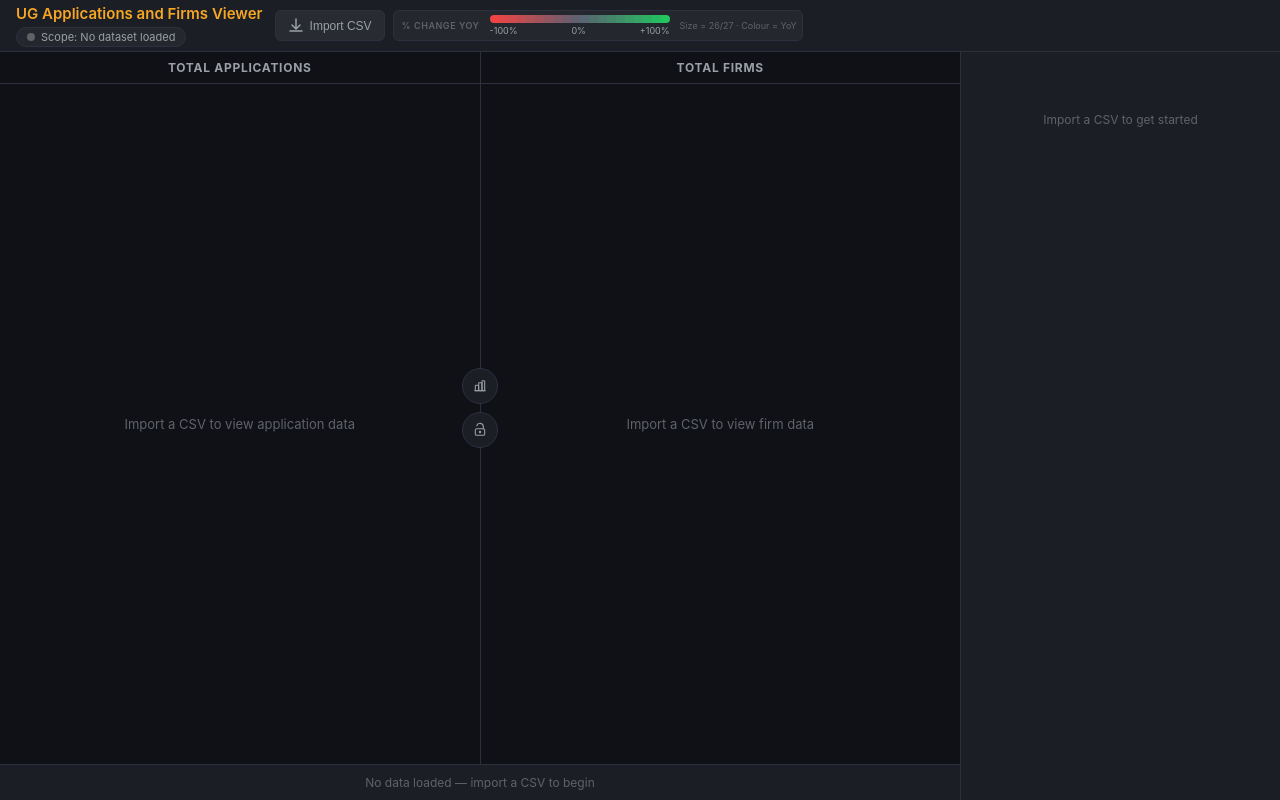
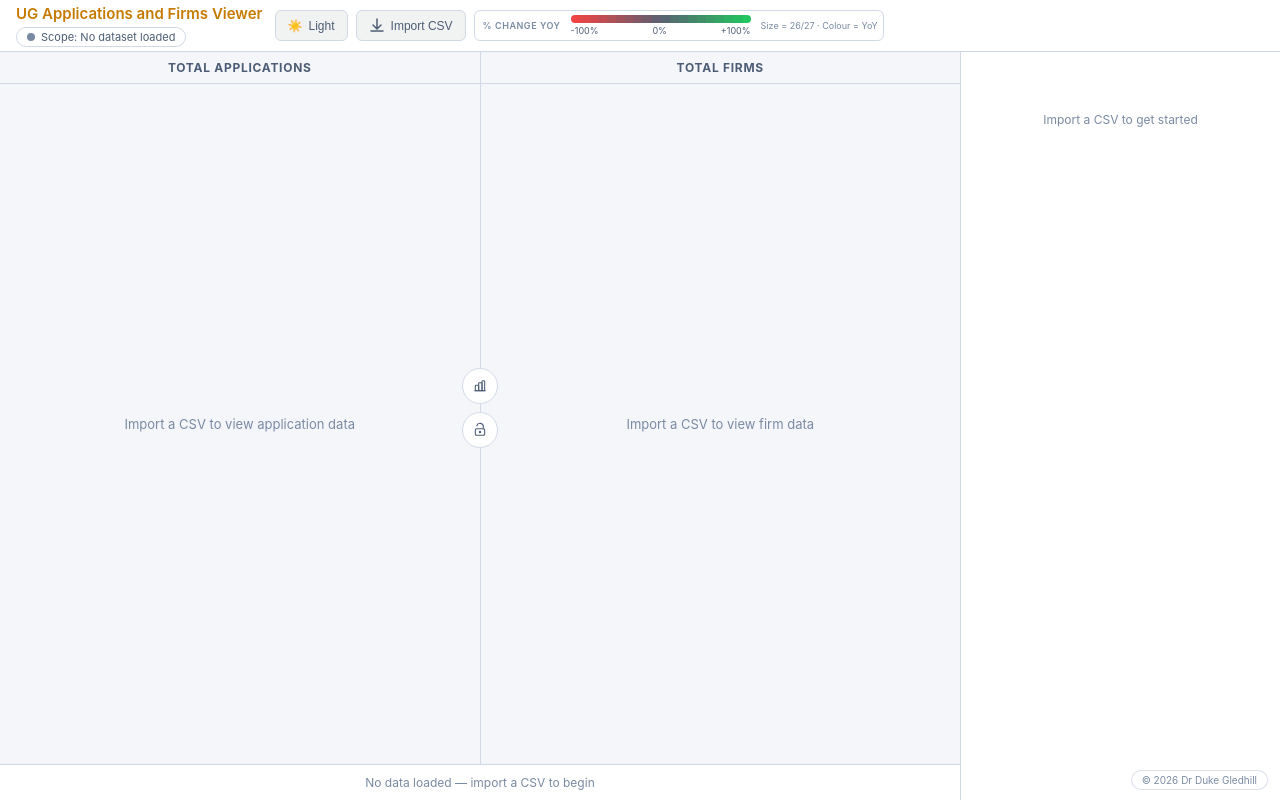
Before and after one commit to drdukegledhill/AppsAndFirmsViewer, a website with bundled scripts: page src/index.html in a window 1280 px wide. Built offline with nearby package versions, Linux system fonts and the light colour scheme.

Commit message:
feat: add theme toggle and copyright; bump version to 0.5.1

```diff
--- a/package.json
+++ b/package.json
@@ -1,7 +1,7 @@
 {
   "name": "uohappsviewer",
   "private": true,
-  "version": "0.1.0",
+  "version": "0.5.1",
   "type": "module",
   "scripts": {
     "tauri": "tauri"
--- a/src-tauri/Cargo.toml
+++ b/src-tauri/Cargo.toml
@@ -1,6 +1,6 @@
 [package]
 name = "uohappsviewer"
-version = "0.1.0"
+version = "0.5.1"
 description = "A Tauri App"
 authors = ["you"]
 edition = "2021"
--- a/src-tauri/tauri.conf.json
+++ b/src-tauri/tauri.conf.json
@@ -1,7 +1,7 @@
 {
   "$schema": "https://schema.tauri.app/config/2",
   "productName": "Applications and Firms Viewer",
-  "version": "0.5.0",
+  "version": "0.5.1",
   "identifier": "uk.co.dwgsoftware.appsfirmsviewer",
   "build": {
     "frontendDist": "../src"
--- a/src/index.html
+++ b/src/index.html
@@ -224,7 +224,7 @@
       pointer-events: none;
       font-size: 7px;
       font-family: -apple-system, BlinkMacSystemFont, "Segoe UI", Roboto, sans-serif;
-      fill: #E8EAED;
+      fill: var(--arc-label);
       dominant-baseline: middle;
       text-anchor: middle;
     }
@@ -334,7 +334,7 @@
       display: flex;
       align-items: center;
       gap: 6px;
-      background: rgba(255,255,255,0.06);
+      background: var(--topbar-btn-bg);
       border: 1px solid var(--border);
       border-radius: 6px;
       padding: 5px 12px;
@@ -345,12 +345,12 @@
       transition: background 150ms, color 150ms, border-color 150ms;
     }
     .topbar-btn:hover {
-      background: rgba(255,255,255,0.10);
+      background: var(--topbar-btn-bg-hover);
       color: var(--text);
       border-color: var(--text-dim);
     }
     .topbar-btn:active {
-      background: rgba(255,255,255,0.14);
+      background: var(--topbar-btn-bg-active);
     }
     .topbar-btn.active {
       color: #22c55e;
@@ -448,6 +448,21 @@
       height: 16px;
       background: var(--border);
     }
+
+    #app-copyright {
+      position: fixed;
+      right: 12px;
+      bottom: 10px;
+      z-index: 25;
+      font-size: 10px;
+      color: var(--text-dim);
+      background: color-mix(in srgb, var(--bg-panel) 75%, transparent);
+      border: 1px solid color-mix(in srgb, var(--border) 80%, transparent);
+      border-radius: 999px;
+      padding: 3px 10px;
+      pointer-events: none;
+      user-select: none;
+    }
   </style>
 </head>
 <body>
@@ -458,6 +473,10 @@
       <div id="data-scope-flag" class="scope-flag" aria-live="polite">Scope: No dataset loaded</div>
     </div>
     <div class="topbar-right">
+      <button id="theme-toggle-btn" class="topbar-btn" title="Switch theme" aria-label="Switch to light mode">
+        <span id="theme-toggle-icon" aria-hidden="true">🌙</span>
+        <span id="theme-toggle-label">Dark</span>
+      </button>
       <input type="file" id="csv-file-input" accept=".csv" style="display:none" />
       <button id="import-csv-btn" class="topbar-btn" title="Import CSV">
         <svg width="16" height="16" viewBox="0 0 16 16" fill="none" stroke="currentColor" stroke-width="1.5" stroke-linecap="round" stroke-linejoin="round">
@@ -509,7 +528,8 @@
 
   <div id="stats-bar"></div>
 
-  <div id="version">v0.2</div>
+  <div id="version">v0.5.1</div>
+  <div id="app-copyright" aria-label="Copyright">© <span id="copyright-year"></span> Dr Duke Gledhill</div>
 
   <script src="https://cdn.jsdelivr.net/npm/d3@7/dist/d3.min.js"></script>
   <script type="module" src="sunburst.js"></script>
--- a/src/styles.css
+++ b/src/styles.css
@@ -27,6 +27,44 @@
   --panel-w:     340px;
   --topbar-h:    52px;
   --transition:  200ms ease;
+  --topbar-btn-bg: rgba(255,255,255,0.06);
+  --topbar-btn-bg-hover: rgba(255,255,255,0.10);
+  --topbar-btn-bg-active: rgba(255,255,255,0.14);
+  --arc-label: #E8EAED;
+  --centre-fill: #1C1E26;
+  --centre-stroke: #2E3040;
+  --centre-text: #E8EAED;
+  --centre-pill-bg: rgba(0,0,0,0.55);
+  --tooltip-bg: #292D3E;
+}
+
+:root[data-theme="light"] {
+  --bg:          #F5F6FA;
+  --bg-panel:    #FFFFFF;
+  --bg-panel2:   #EDF1F7;
+  --border:      #D2D9E6;
+  --text:        #18212F;
+  --text-muted:  #4D5D75;
+  --text-dim:    #7A8AA3;
+  --gold:        #C67A00;
+  --dean:        #B87413;
+  --cs:          #C47E00;
+  --eng:         #178F63;
+  --ps:          #6B5FD4;
+  --games:       #D14D6D;
+  --ts:          #007FAF;
+  --rg:          #5F41D9;
+  --pthpl:       #CD6200;
+  --danger:      #C73A2E;
+  --topbar-btn-bg: rgba(24,33,47,0.06);
+  --topbar-btn-bg-hover: rgba(24,33,47,0.11);
+  --topbar-btn-bg-active: rgba(24,33,47,0.16);
+  --arc-label: #223045;
+  --centre-fill: #FFFFFF;
+  --centre-stroke: #CAD3E3;
+  --centre-text: #1A273A;
+  --centre-pill-bg: rgba(248,251,255,0.82);
+  --tooltip-bg: #FFFFFF;
 }
 
 html, body {
@@ -37,6 +75,9 @@ html, body {
   font-size: 14px;
   overflow: hidden;
 }
+
+html { color-scheme: dark; }
+:root[data-theme="light"] { color-scheme: light; }
 
 /* ── Top bar ─────────────────────────────────────────── */
 
@@ -226,7 +267,7 @@ html, body {
 
 .tooltip {
   position: fixed;
-  background: #292D3E;
+  background: var(--tooltip-bg);
   border: 1px solid var(--border);
   border-radius: var(--radius);
   padding: 8px 12px;
--- a/src/sunburst.js
+++ b/src/sunburst.js
@@ -19,6 +19,12 @@ const layoutState = {
   mode: 'value',
   latestData: null,
   latestMeta: null,
+};
+
+const THEME_STORAGE_KEY = 'app-theme';
+const THEMES = {
+  DARK: 'dark',
+  LIGHT: 'light',
 };
 
 const LOCK_ICON_SVG = `<svg viewBox="0 0 24 24" aria-hidden="true"><path d="M7 10V7a5 5 0 0 1 10 0v3"></path><rect x="5" y="10" width="14" height="10" rx="2"></rect><circle cx="12" cy="15" r="1"></circle></svg>`;
@@ -45,6 +51,52 @@ function updateLayoutModeButtonUI() {
     ? 'Layout: Compare (shared geometry)'
     : 'Layout: Value (independent geometry)';
   btn.setAttribute('aria-label', btn.title);
+}
+
+function resolvePreferredTheme() {
+  const stored = localStorage.getItem(THEME_STORAGE_KEY);
+  if (stored === THEMES.DARK || stored === THEMES.LIGHT) return stored;
+
+  const prefersDark = window.matchMedia && window.matchMedia('(prefers-color-scheme: dark)').matches;
+  return prefersDark ? THEMES.DARK : THEMES.LIGHT;
+}
+
+function applyTheme(theme) {
+  const resolved = theme === THEMES.LIGHT ? THEMES.LIGHT : THEMES.DARK;
+  document.documentElement.setAttribute('data-theme', resolved);
+  localStorage.setItem(THEME_STORAGE_KEY, resolved);
+  updateThemeToggleUI(resolved);
+}
+
+function updateThemeToggleUI(theme) {
+  const btn = document.getElementById('theme-toggle-btn');
+  const icon = document.getElementById('theme-toggle-icon');
+  const label = document.getElementById('theme-toggle-label');
+  if (!btn || !icon || !label) return;
+
+  const isDark = theme !== THEMES.LIGHT;
+  icon.textContent = isDark ? '🌙' : '☀️';
+  label.textContent = isDark ? 'Dark' : 'Light';
+  btn.setAttribute('aria-label', isDark ? 'Switch to light mode' : 'Switch to dark mode');
+  btn.setAttribute('title', isDark ? 'Switch to light mode' : 'Switch to dark mode');
+}
+
+function setupThemeToggle() {
+  const btn = document.getElementById('theme-toggle-btn');
+  if (!btn) return;
+
+  applyTheme(resolvePreferredTheme());
+
+  btn.addEventListener('click', () => {
+    const current = document.documentElement.getAttribute('data-theme') || THEMES.DARK;
+    applyTheme(current === THEMES.DARK ? THEMES.LIGHT : THEMES.DARK);
+  });
+}
+
+function setCopyrightYear() {
+  const yearEl = document.getElementById('copyright-year');
+  if (!yearEl) return;
+  yearEl.textContent = String(new Date().getFullYear());
 }
 
 function updateDataScopeFlag(meta, appsData) {
@@ -272,6 +324,8 @@ function updateStatsBar(appsData, firmsData) {
 // ── Init ──────────────────────────────────────────────────
 
 async function init() {
+  setupThemeToggle();
+  setCopyrightYear();
   renderEmptyState();
   setupCSVImport();
   setupSyncLockButton();
@@ -582,8 +636,8 @@ function renderSunburst({ paneKey, containerId, breadcrumbId, backBtnId, treeDat
 
   centreGroup.append('circle')
     .attr('r', INNER_R)
-    .attr('fill', '#1C1E26')
-    .attr('stroke', '#2E3040')
+    .style('fill', 'var(--centre-fill)')
+    .style('stroke', 'var(--centre-stroke)')
     .attr('stroke-width', 1.5)
     .attr('cursor', 'pointer')
     .on('click', () => zoomTo(focusNode.parent || focusNode, true));
@@ -591,17 +645,17 @@ function renderSunburst({ paneKey, containerId, breadcrumbId, backBtnId, treeDat
   const centreMonogram = centreGroup.append('text')
     .attr('text-anchor', 'middle').attr('dominant-baseline', 'middle')
     .attr('font-size', '26px').attr('font-weight', '700')
-    .attr('fill', '#fff').attr('opacity', 0.6).attr('y', 0);
+    .style('fill', 'var(--centre-text)').attr('opacity', 0.6).attr('y', 0);
 
   const namePillY = INNER_R - 22;
   const namePill = centreGroup.append('rect')
     .attr('rx', 8).attr('ry', 8)
-    .attr('fill', 'rgba(0,0,0,0.55)')
+    .style('fill', 'var(--centre-pill-bg)')
     .attr('height', 18);
 
   const centreName = centreGroup.append('text')
     .attr('text-anchor', 'middle').attr('dominant-baseline', 'middle')
-    .attr('y', namePillY).attr('font-size', '11px').attr('font-weight', '600').attr('fill', '#E8EAED');
+    .attr('y', namePillY).attr('font-size', '11px').attr('font-weight', '600').style('fill', 'var(--centre-text)');
 
   const backBtn = document.getElementById(backBtnId);
   backBtn.addEventListener('click', () => zoomTo(focusNode.parent || focusNode, true));
```
